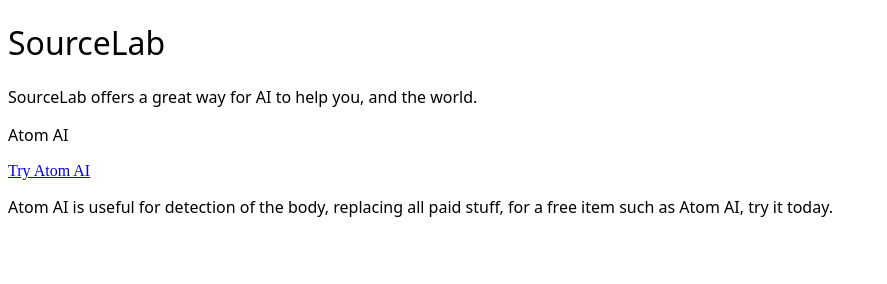
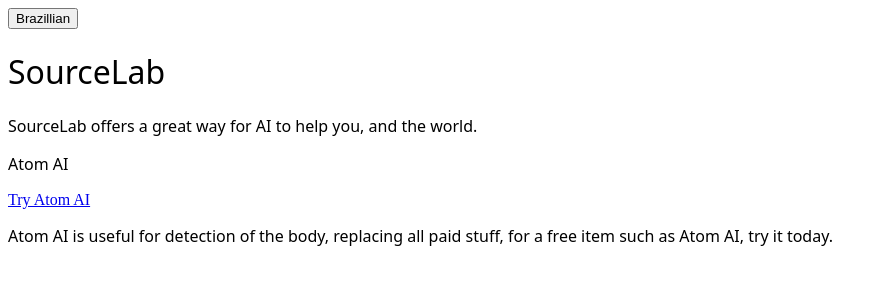
Before and after one commit to sourcelb/sourcelb.github.io, a plain HTML site: page index.html in a window 1280 px wide. Shown: the whole page, without its empty margins (0-887 px from the left). Drawn offline with Linux system fonts and the light colour scheme.

Commit message:
Update index.html

```diff
--- a/index.html
+++ b/index.html
@@ -10,6 +10,9 @@
 <title>AI/ML you need - SourceLab</title>
 </head>
 <body>
+<a href="brazillian.html">
+    <button>Brazillian</button>
+</a>
 <h1>SourceLab</h1>
 <p>SourceLab offers a great way for AI to help you, and the world.</p>
 <p>Atom AI</p>
```
